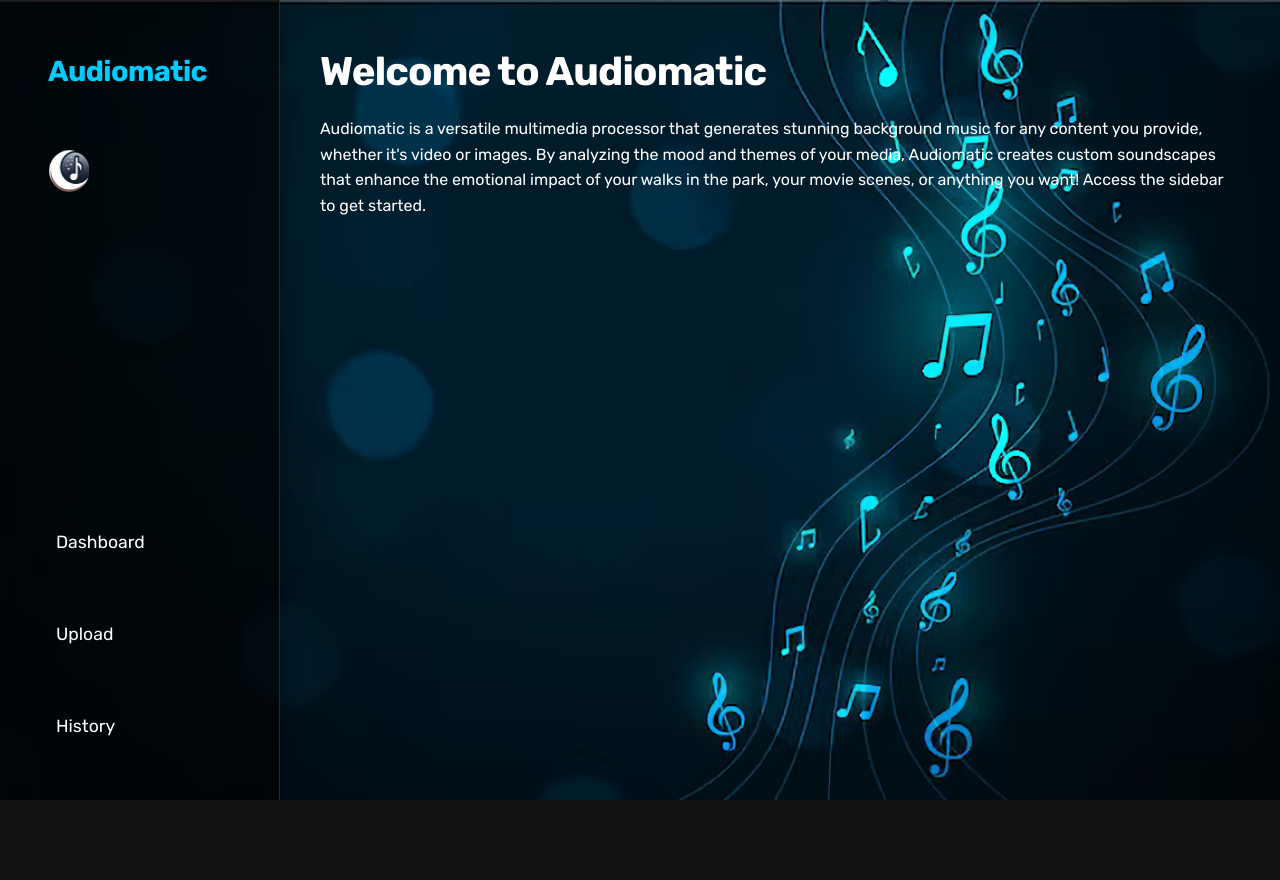
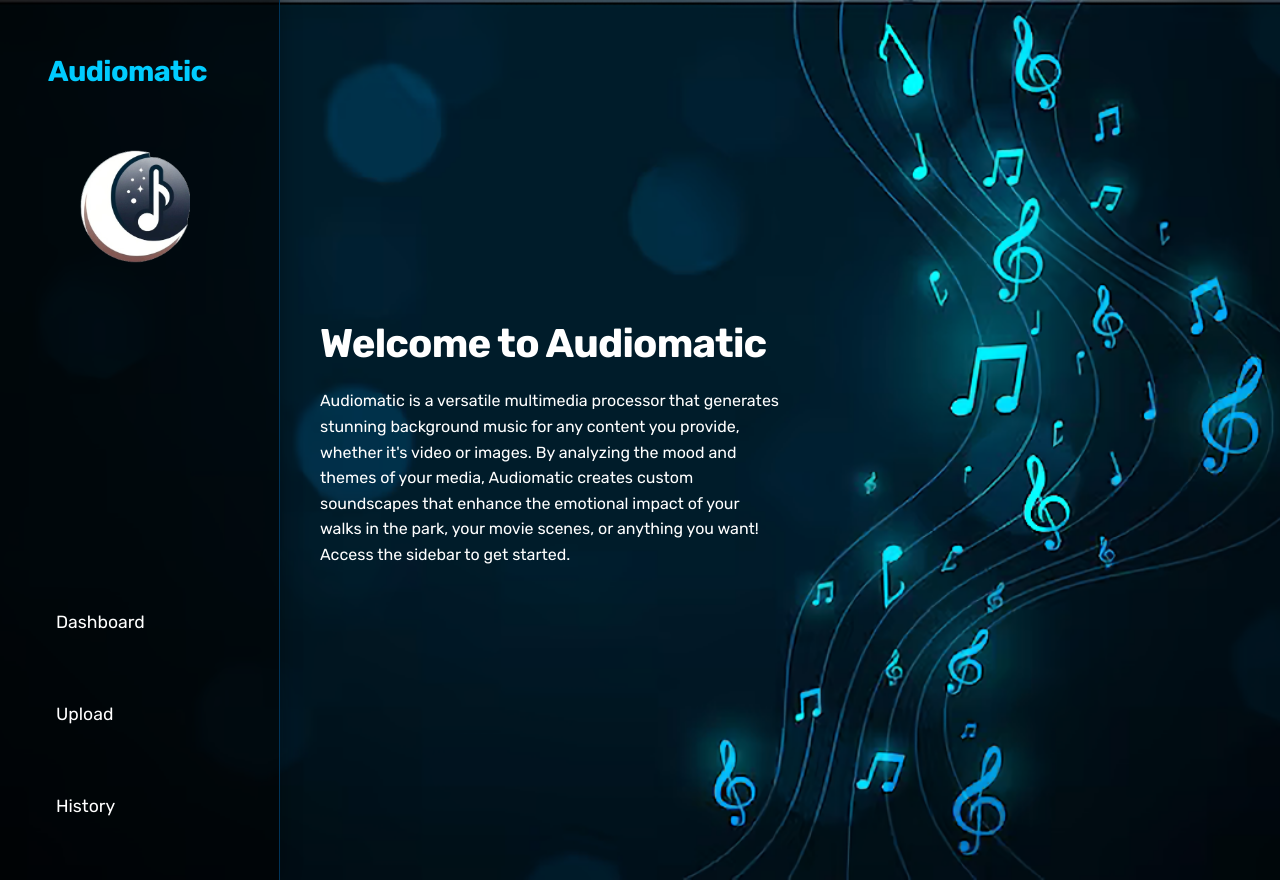
Before and after one commit to MaryZhao1037/Audiomatic, a React (Create React App) app in the folder audiomatic/: page /home in a window 1280 px wide. Before the commit the page ends 800 px from the top, so only its background shows below. Built offline with nearby package versions, Linux system fonts and the light colour scheme.

Commit message:
small ui changes

```diff
--- a/audiomatic/src/App.js
+++ b/audiomatic/src/App.js
@@ -23,17 +23,18 @@ function NavButton({ to, children, className = '' }) {
 function Navigation() {
   return (
     <aside className="App-sidebar">
-      <NavButton to="/dashboard" className="title-button ml-0 mr-8 pl-0">
+      <NavButton to="/home" className="title-button ml-0 mr-8 pl-0">
 
         <div className="title-container ml-0 pl-4 pr-8 mr-8">
           <h1 className="App-title">Audiomatic</h1>
         </div>
-        <div className="title-container ml-0 pl-2 pr-0 mr-0">
-          <img
-            src="/logo.png" // Replace with your actual logo path
-            alt="Audiomatic Logo"
-            className="app-logo"
-          />
+        <div className="title-container ml-8 pl-8 pr-0 mr-0">
+        <img
+  src="/logo.png"
+  alt="Audiomatic Logo"
+  className="app-logo"
+  style={{ width: '110px', height: 'auto' }}
+/>
         </div>
       </NavButton>
       <nav>
--- a/audiomatic/src/components/home.js
+++ b/audiomatic/src/components/home.js
@@ -3,10 +3,14 @@ import React from 'react';
 
 function Home() {
   return (
-    <div>
-      <h1>Welcome to Audiomatic</h1>
-      <p>Audiomatic is a versatile multimedia processor that generates stunning background music for any content you provide, whether it's video or images. By analyzing the mood and themes of your media, Audiomatic creates custom soundscapes that enhance the emotional impact of your walks in the park, your movie scenes, or anything you want! Access the sidebar to get started.</p>
-    </div>
+    <div style={{ display: 'flex', alignItems: 'center', height: '100vh' }}>
+  <div style={{ width: '50%' }}>
+    <h1>Welcome to Audiomatic</h1>
+    <p>
+      Audiomatic is a versatile multimedia processor that generates stunning background music for any content you provide, whether it's video or images. By analyzing the mood and themes of your media, Audiomatic creates custom soundscapes that enhance the emotional impact of your walks in the park, your movie scenes, or anything you want! Access the sidebar to get started.
+    </p>
+  </div>
+</div>
   );
 }
 
```
